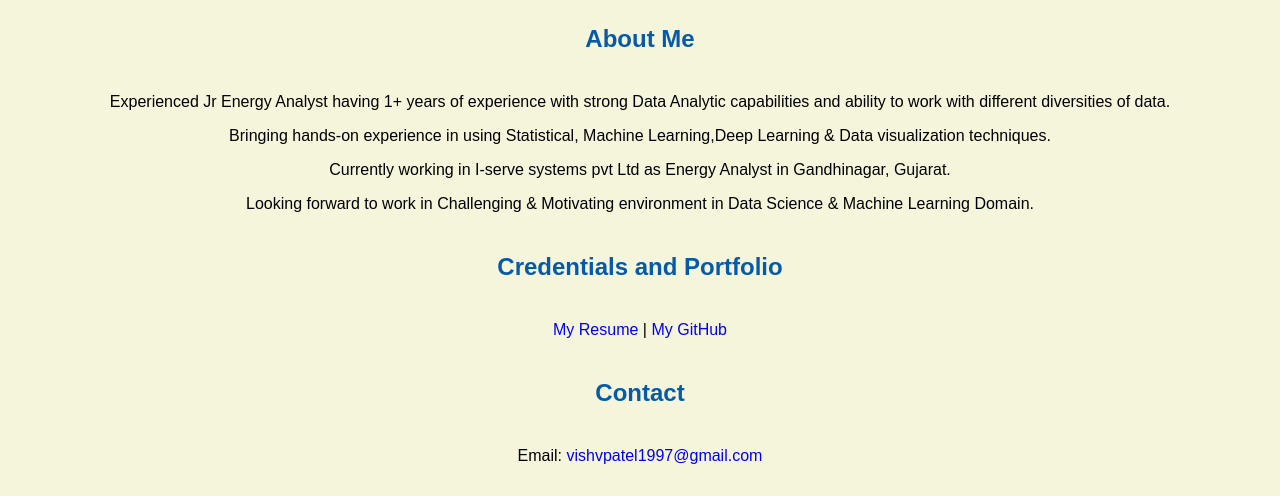
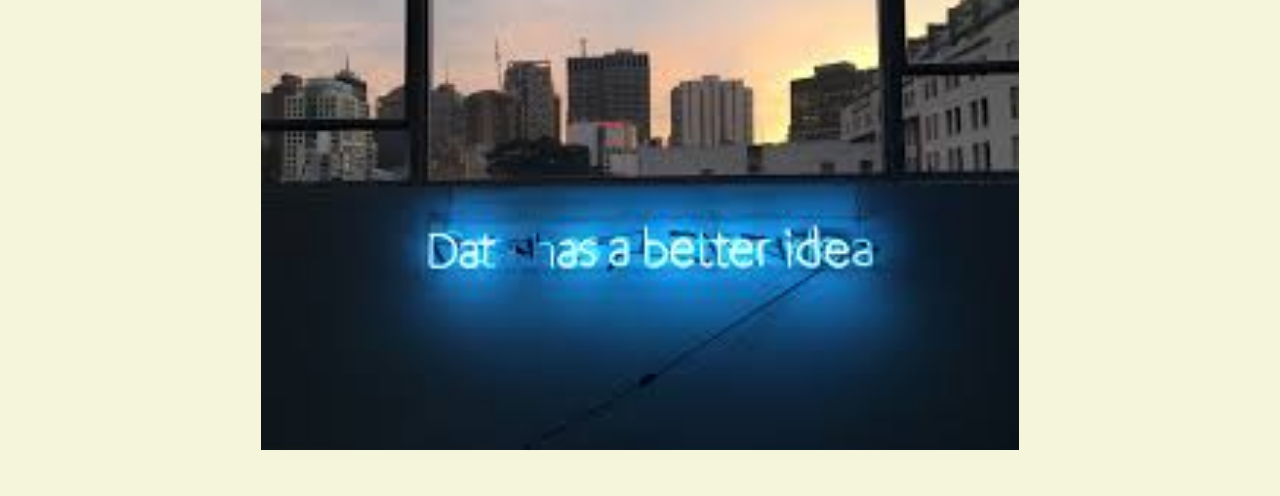
Before and after one commit to vishvpatel-97/vishvpatel-97.github.io, a plain HTML site: page index.html in a window 1280 px wide. Shown: the part 126-622 px from the top of the page. Drawn offline with Linux system fonts and the light colour scheme.

Commit message:
Update index.html

```diff
--- a/index.html
+++ b/index.html
@@ -14,7 +14,7 @@
   </header>
 
   <body>
-    <img src="data.jpg" width="60%" alt="banner">
+    <img src="images/data2.jpg" width="60%" alt="banner">
     <h1>Vishv Patel's Portal</h1>
     <h2>About Me</h2>
     <p>Experienced Jr Energy Analyst having 1+ years of experience with strong Data Analytic capabilities and ability to work with different diversities of data.</p>
```
